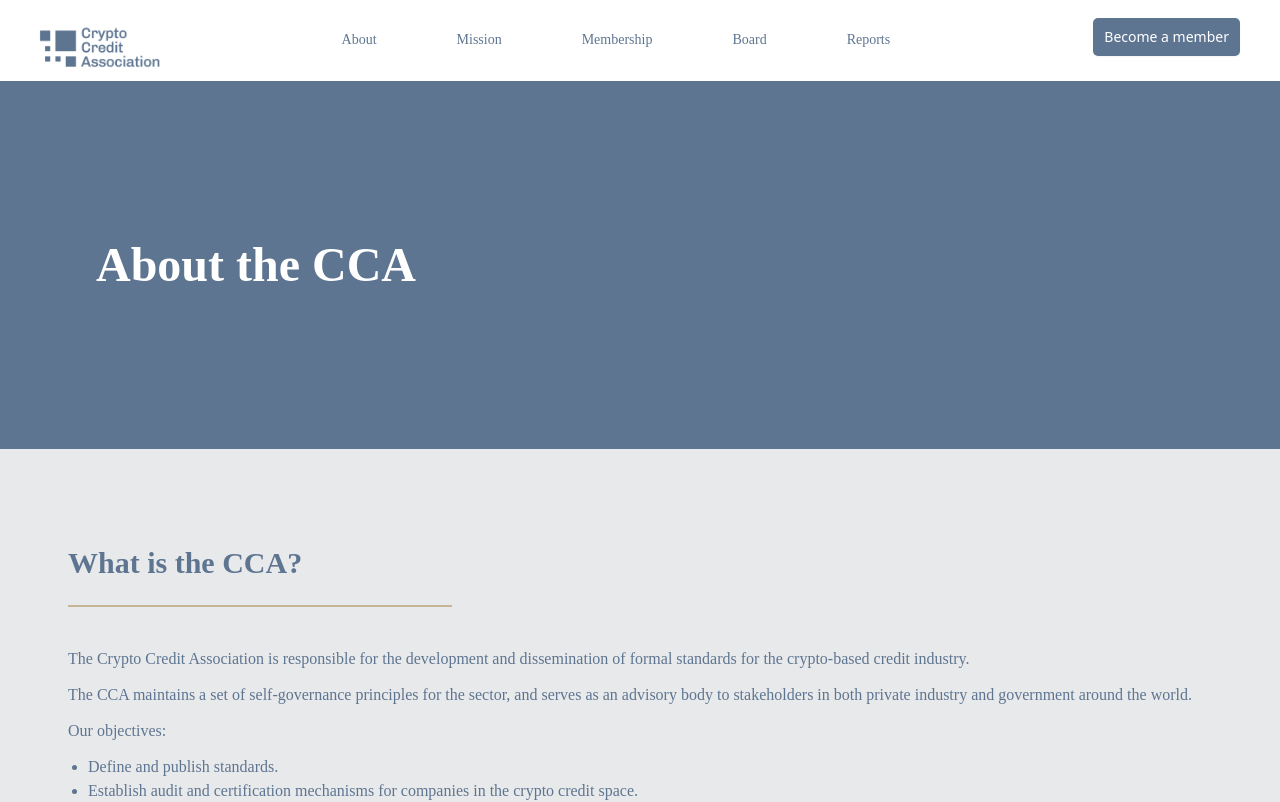
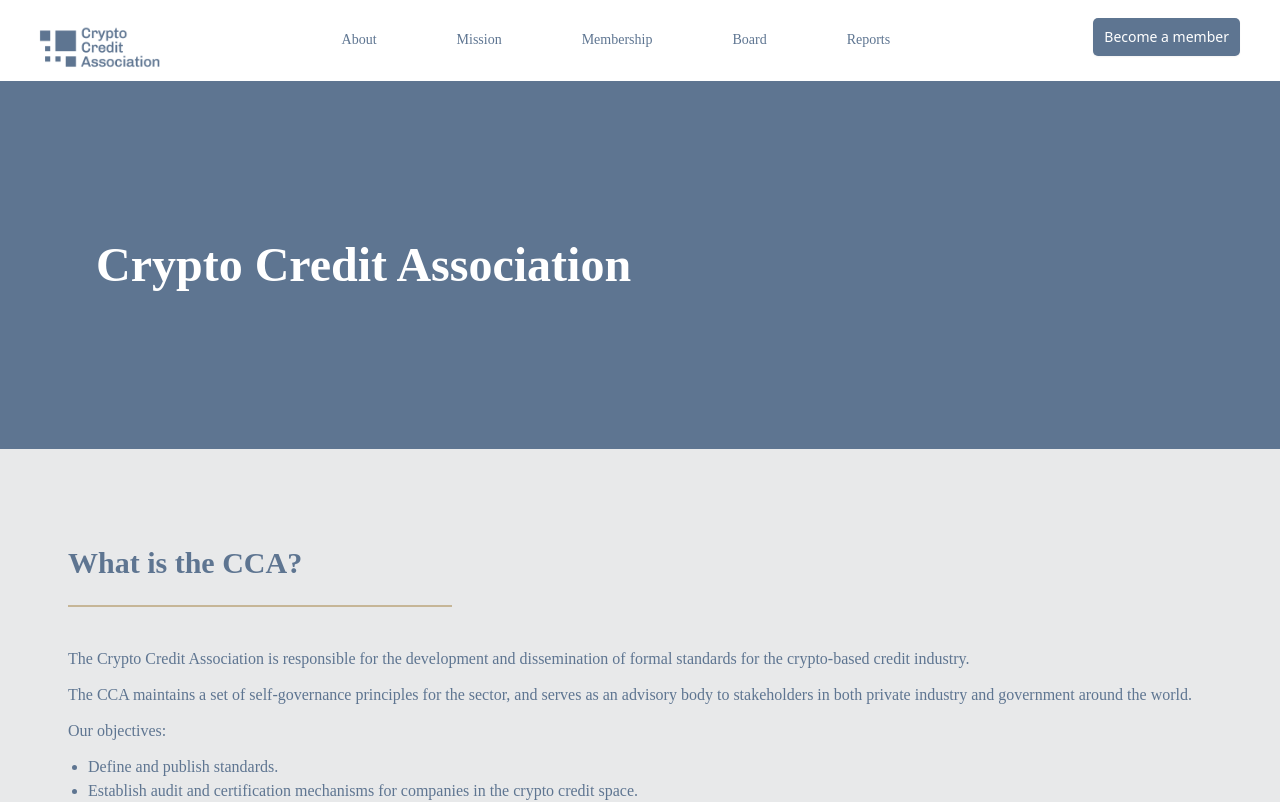
Before and after one commit to crypto-credit-association/cca-website, a Next.js app: page /about in a window 1280 px wide. Shown: the top 802 px of the page. Built offline with nearby package versions, Linux system fonts and the light colour scheme; a web font is replaced by a local one.

Commit message:
About the CCA title update

```diff
--- a/pages/about.js
+++ b/pages/about.js
@@ -10,7 +10,7 @@ function About() {
             <div className="bg-blue-dark">
                 <div className="flex flex-col max-w-7xl m-auto">
                     <h1 className="text-white font-bold md:pl-24 py-40 text-center md:text-left">
-                        About the CCA
+                        Crypto Credit Association
                     </h1>
                 </div>
             </div>
```
